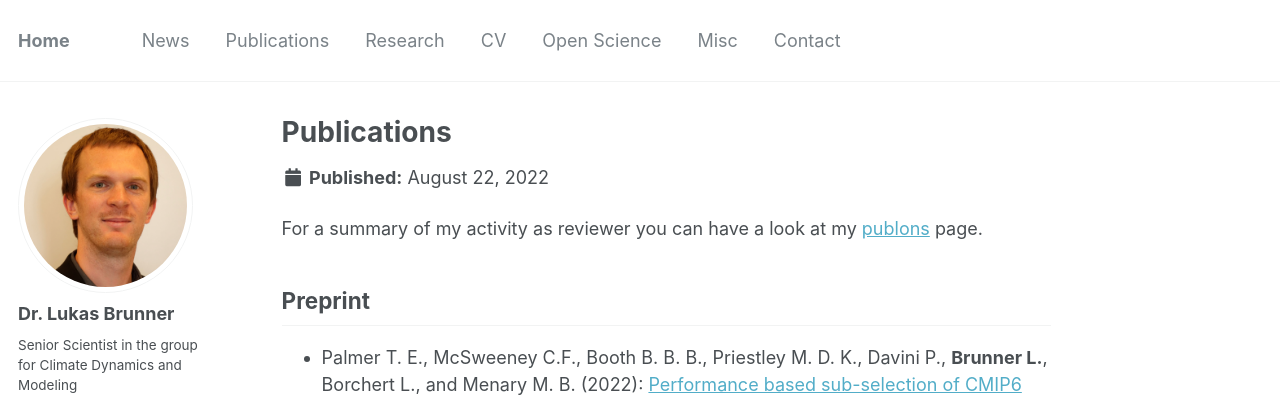
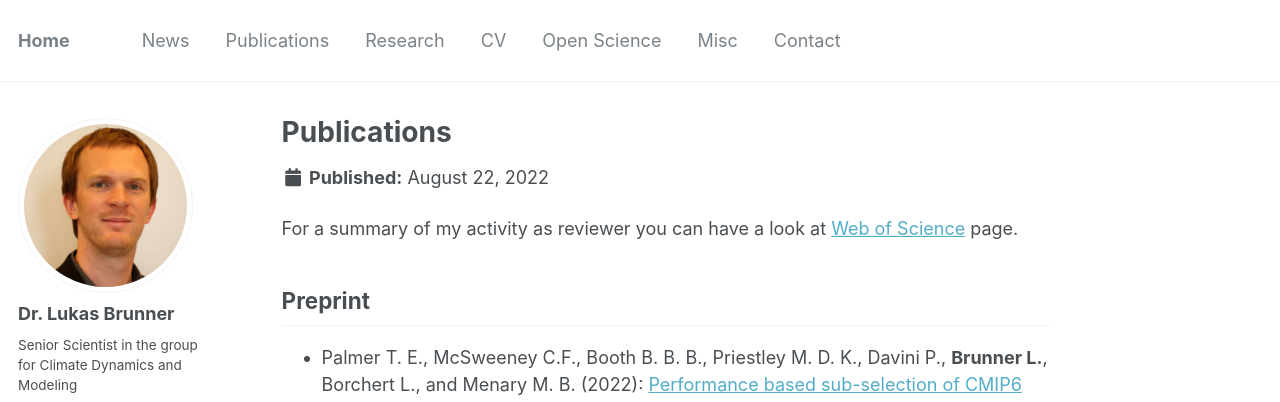
Before and after one commit to lukasbrunner/lukasbrunner.github.io, a Jekyll site: the page built from _publications/publications.md, in a window 1280 px wide and 900 px high. Shown: the top 402 px of the window. Built offline with Jekyll 4.4.1, drawn with Linux system fonts in a browser that asks for light colours; some web fonts are replaced.

Commit message:
Update publications.md

```diff
--- a/_publications/publications.md
+++ b/_publications/publications.md
@@ -5,7 +5,7 @@ author_profile: true
 share: false
 ---
 
-For a summary of my activity as reviewer you can have a look at my <a href="https://publons.com/researcher/3679169/lukas-brunner/peer-review/" target="_blank">publons</a> page.
+For a summary of my activity as reviewer you can have a look at <a href="[https://publons.com/researcher/3679169/lukas-brunner/peer-review/](https://www.webofscience.com/wos/author/record/2088248)" target="_blank">Web of Science</a> page.
 
 Preprint
 --------
```
